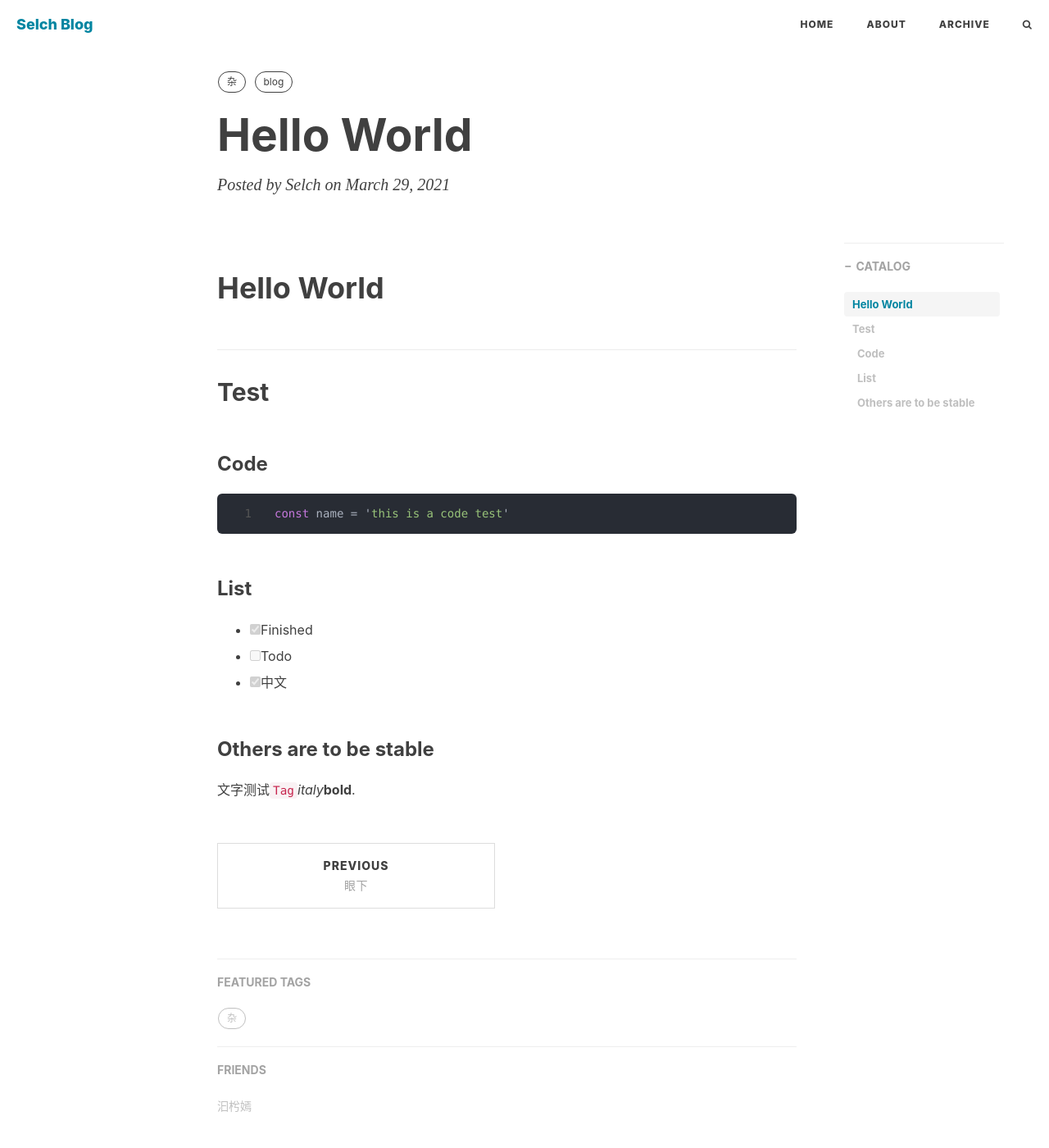
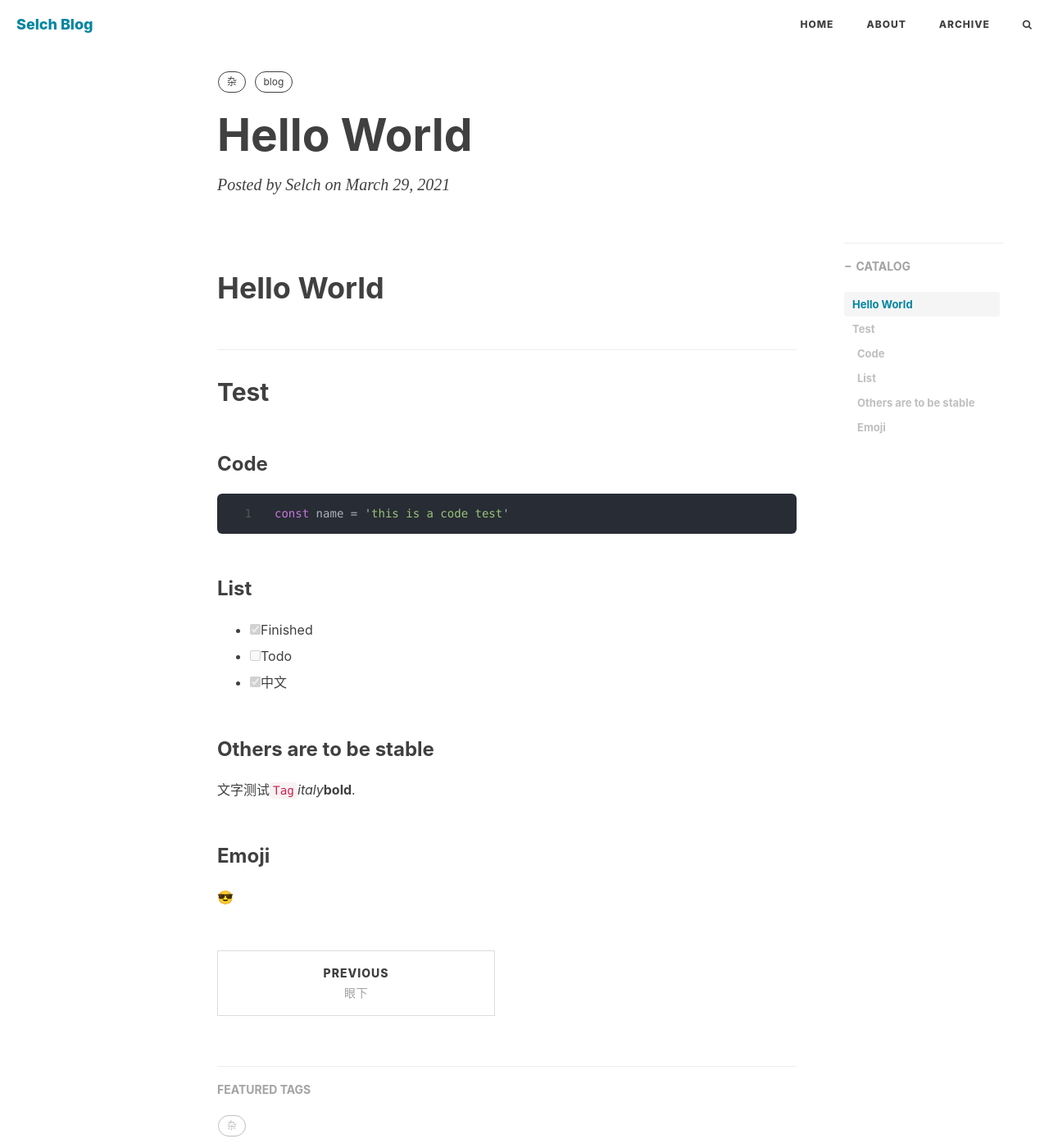
Before and after one commit to selchwang/selchwang.github.io, a Jekyll site: the page built from _posts/2021-03-29-HelloWorld.md, in a window 1280 px wide and 1400 px high. Shown: the whole window at 82% size. Built offline with Jekyll 4.4.1, drawn with Linux system fonts in a browser that asks for light colours; nearby versions of some CDN libraries; comment, search, counter and statistics services are not loaded.

Commit message:
dont read me

```diff
--- a/_config.yml
+++ b/_config.yml
@@ -78,7 +78,7 @@
 
 # Sidebar settings
 sidebar: true                           # whether or not using Sidebar.
-sidebar-about-description: "Selch, 梁静茹十年老粉. <br> 零线开发人员, 博士预备役. <br> Transportation - ATM - Little Big Data."
+sidebar-about-description: "Selch, 梁静茹十年老粉. <br> 零线开发者, 火线消防员, 博士练习生. <br> Transportation - ATM - Little Big Data."
 sidebar-avatar: /img/avatar.jpg      # use absolute URL, seeing it's used in both `/` and `/about/`
 
 
--- a/_posts/2021-03-29-HelloWorld.md
+++ b/_posts/2021-03-29-HelloWorld.md
@@ -31,3 +31,7 @@
 ### Others are to be stable
 
 文字测试`Tag`*italy***bold**.
+
+### Emoji
+
+😎
```
Also changed, not shown: README.md.
